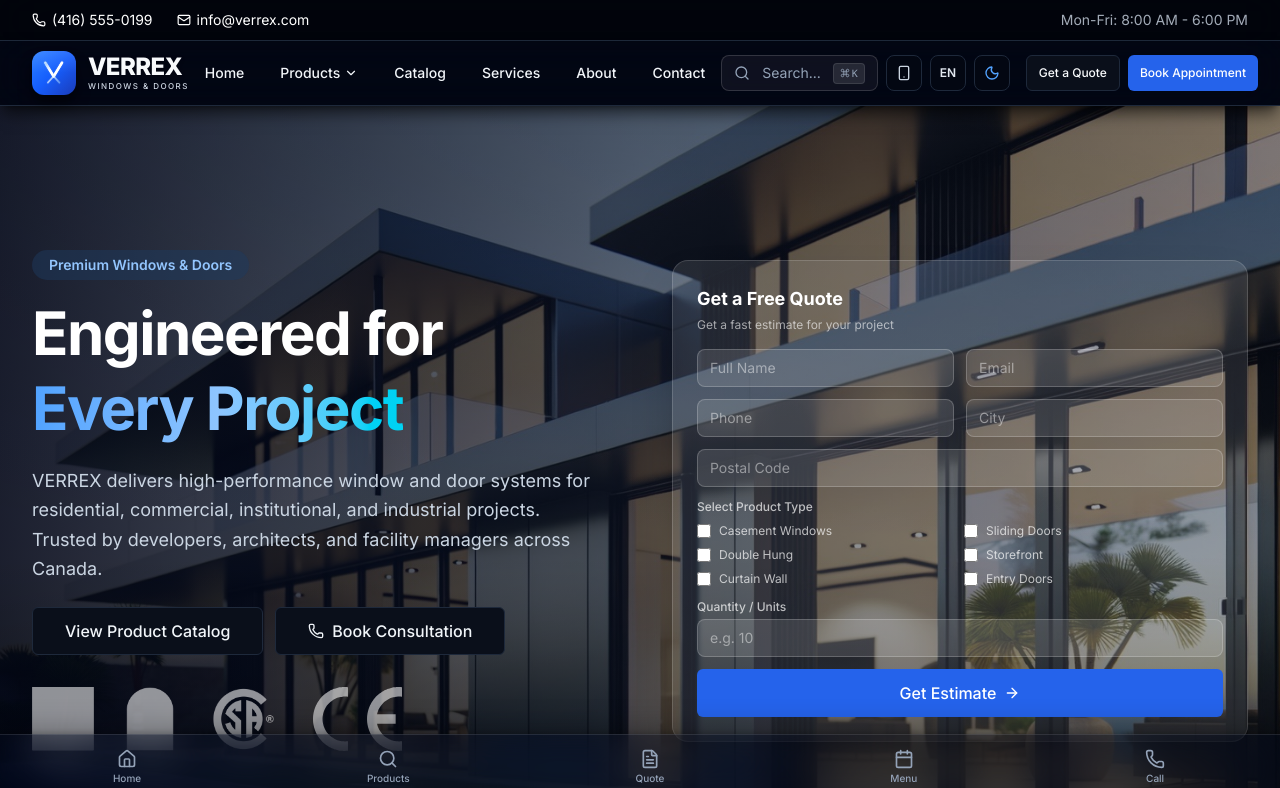
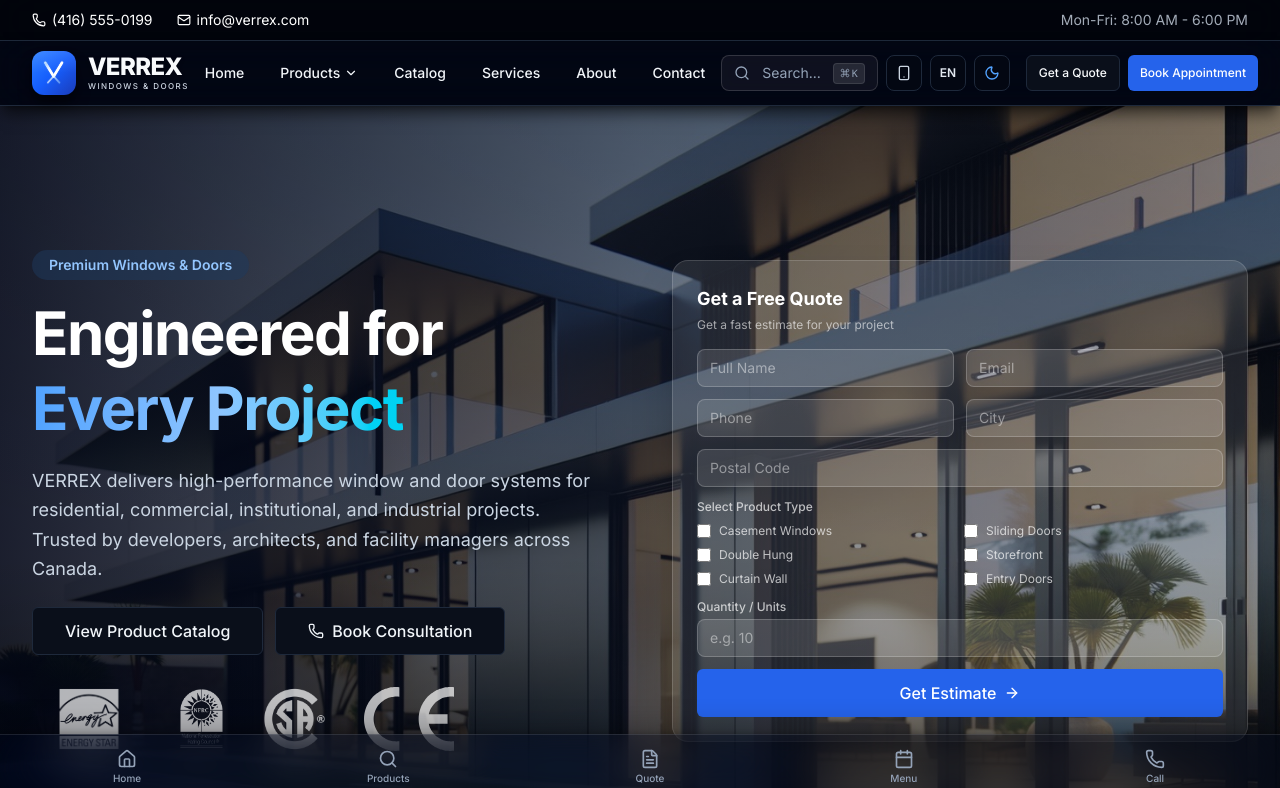
Before and after one commit to OL-Projects/verrex-website, a Next.js app: page /en in a window 1280 px wide. Shown: the top 788 px of the page. Built offline with nearby package versions, Linux system fonts and the light colour scheme.

Commit message:
fix: hero cert icons - ENERGY STAR and NFRC always use light SVG in both modes

```diff
--- a/src/app/[locale]/page.tsx
+++ b/src/app/[locale]/page.tsx
@@ -118,8 +118,17 @@
               </FadeIn>
               {/* Certification badges */}
               <FadeIn delay={0.6}>
-                <div className="mt-8">
-                  <CertificationsBar variant="compact" className="justify-start brightness-0 invert opacity-70" />
+                <div className="mt-8 flex flex-wrap items-center justify-start gap-8 brightness-0 invert opacity-70">
+                  {/* ENERGY STAR — always light SVG */}
+                  <Image src="/images/certifications/energy-star.svg" alt="ENERGY STAR" width={96} height={64} className="h-16 w-auto" />
+                  {/* NFRC — always light SVG */}
+                  <Image src="/images/certifications/nfrc.svg" alt="NFRC" width={96} height={64} className="h-16 w-auto" />
+                  {/* CSA — light/dark switching */}
+                  <Image src="/images/certifications/csa-light.svg" alt="CSA" width={96} height={64} className="h-16 w-auto block dark:hidden" />
+                  <Image src="/images/certifications/csa-dark.svg" alt="CSA" width={96} height={64} className="h-16 w-auto hidden dark:block" />
+                  {/* CE — light/dark switching */}
+                  <Image src="/images/certifications/ce-light.svg" alt="CE" width={96} height={64} className="h-16 w-auto block dark:hidden" />
+                  <Image src="/images/certifications/ce-dark.svg" alt="CE" width={96} height={64} className="h-16 w-auto hidden dark:block" />
                 </div>
               </FadeIn>
             </div>
```
